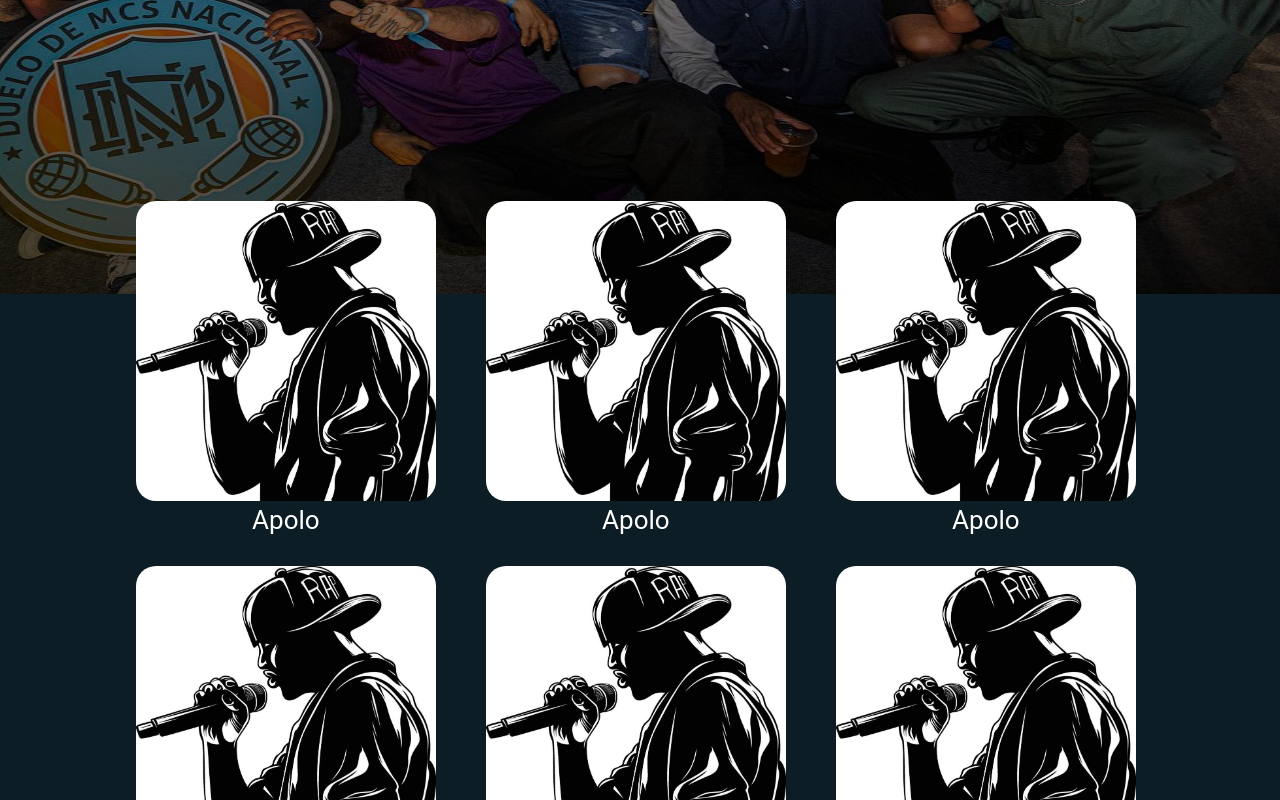
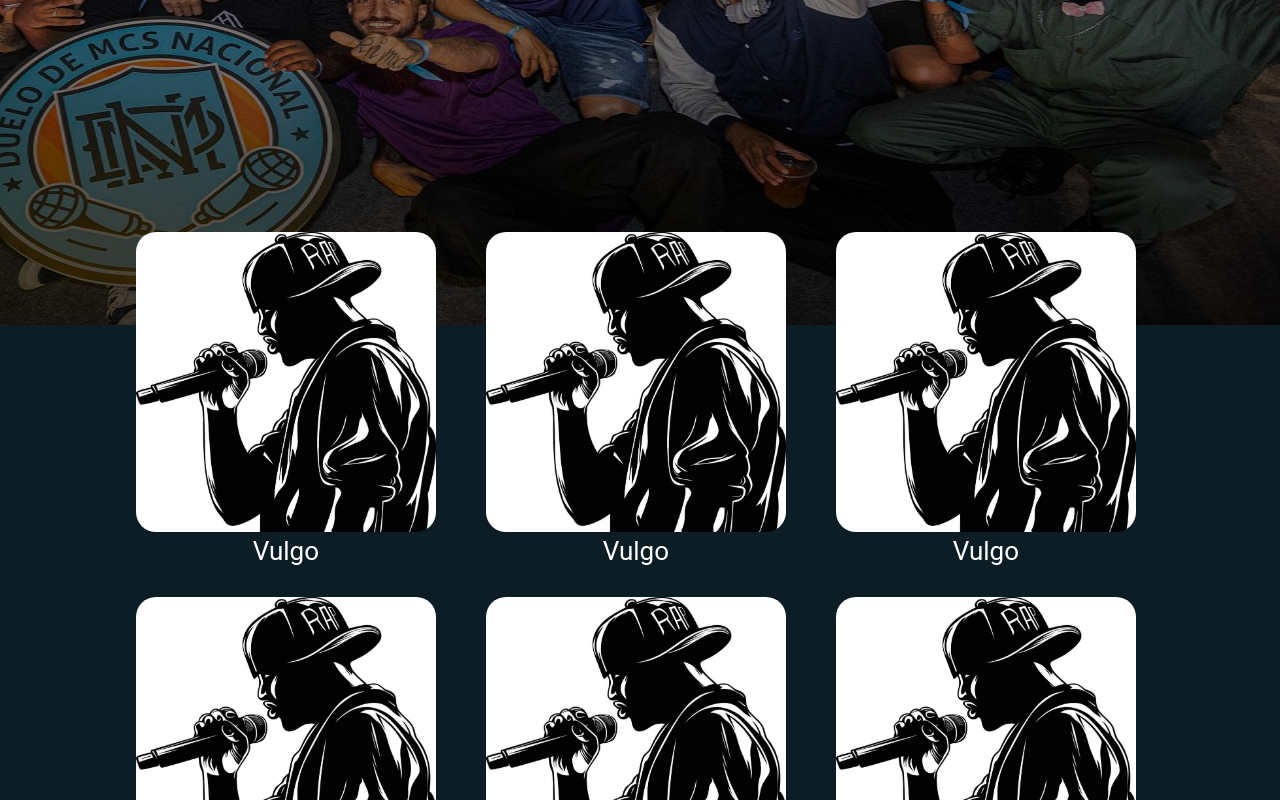
Before and after one commit to VersoVivo/front-end, a plain HTML site: page index.html in a window 1280 px wide. Shown: the part 2000-2800 px from the top of the page. Drawn offline with nearby package versions, Linux system fonts and the light colour scheme; some packages are replaced by stand-ins of ours; a script that the page names is missing.

Commit message:
concluido_original

```diff
--- a/estilos/index.css
+++ b/estilos/index.css
@@ -404,8 +404,8 @@ nav {
 
 .img1, .img2, .img3 {
 
-  width: 120%; /*largura*/
-  margin-top: -8%; /*margin para cima*/
+  width: 110%; /*largura*/
+  margin-top: -6.4%; /*margin para cima*/
   margin-left: -8%; /*margin para a esquerda*/
 
 }
--- a/index.html
+++ b/index.html
@@ -262,14 +262,14 @@
     <div class="blocos" style="margin-left: 50%; margin-top: -26%; position: relative; position: absolute;">
         <div class="container">
             <div class="linha" style="margin-left: -187%;">
-                <div class="bloco1" style="margin-right: 50px;"><img src="imagens/apolo.jpg" alt="Imagem 1"><p class="nome1">Apolo</p></div>
-                <div class="bloco2" style="margin-right: 50px;"><img src="imagens/apolo.jpg" alt="Imagem 2"><p class="nome2">Apolo</p></div>
-                <div class="bloco3"><img src="imagens/apolo.jpg" alt="Imagem 3"><p class="nome3">Apolo</p></div>
+                <div class="bloco1" style="margin-right: 50px;"><img src="imagens/apolo.jpg" alt="Imagem 1"><p class="nome1">Vulgo</p></div>
+                <div class="bloco2" style="margin-right: 50px;"><img src="imagens/apolo.jpg" alt="Imagem 2"><p class="nome2">Vulgo</p></div>
+                <div class="bloco3"><img src="imagens/apolo.jpg" alt="Imagem 3"><p class="nome3">Vulgo</p></div>
             </div>
             <div class="linha" style="margin-left: -187%;">
-                <div class="bloco4" style="margin-right: 50px;"><img src="imagens/apolo.jpg" alt="Imagem 4"><p class="nome3">Apolo</p></div>
-                <div class="bloco5" style="margin-right: 50px;"><img src="imagens/apolo.jpg" alt="Imagem 5"><p class="nome4">Apolo</p></div>
-                <div class="bloco6"><img src="imagens/apolo.jpg" alt="Imagem 6"><p class="nome6">Apolo</p></div>
+                <div class="bloco4" style="margin-right: 50px;"><img src="imagens/apolo.jpg" alt="Imagem 4"><p class="nome3">Vulgo</p></div>
+                <div class="bloco5" style="margin-right: 50px;"><img src="imagens/apolo.jpg" alt="Imagem 5"><p class="nome4">Vulgo</p></div>
+                <div class="bloco6"><img src="imagens/apolo.jpg" alt="Imagem 6"><p class="nome6">Vulgo</p></div>
             </div>
         </div>
     </div>
```
